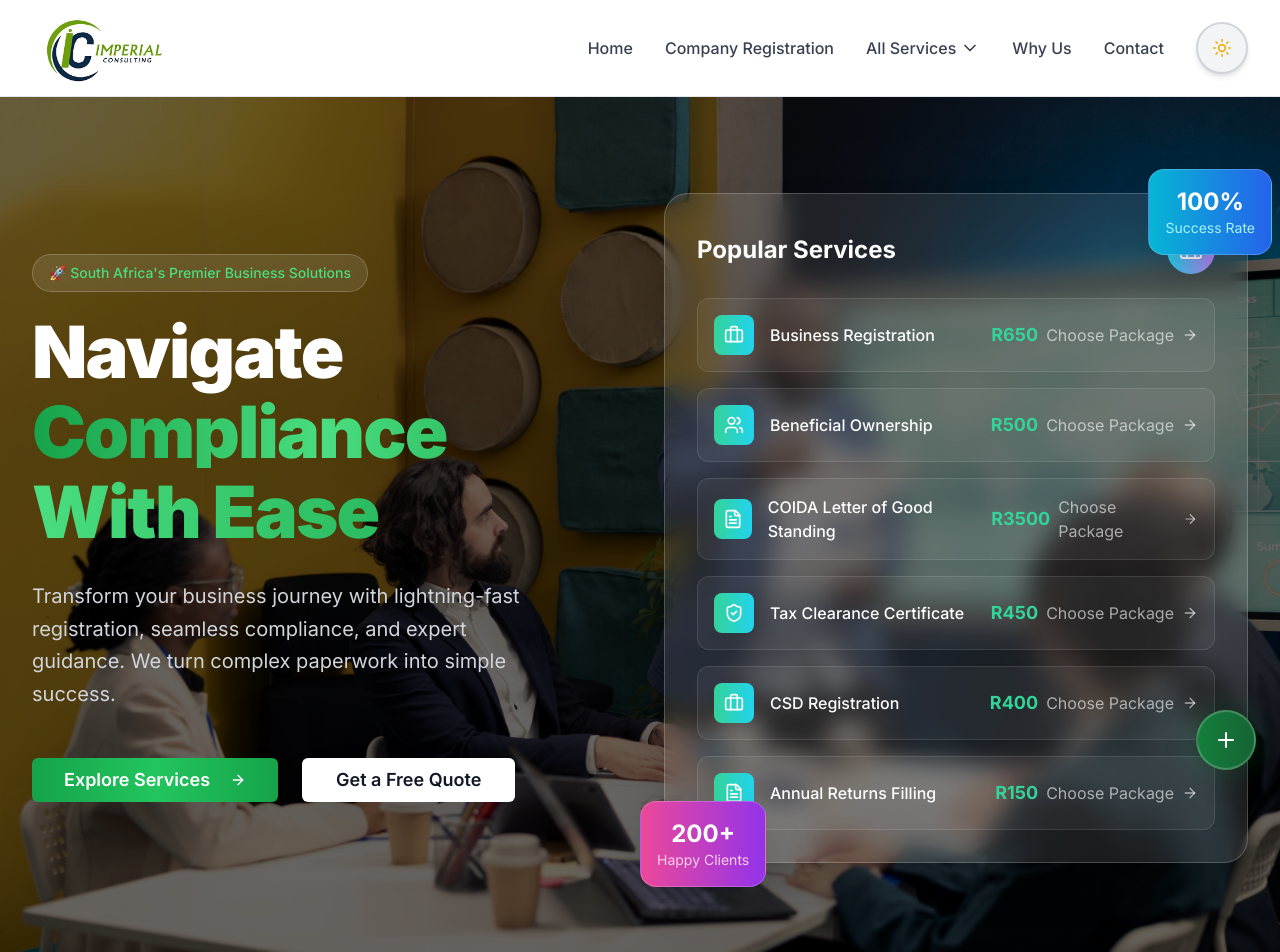
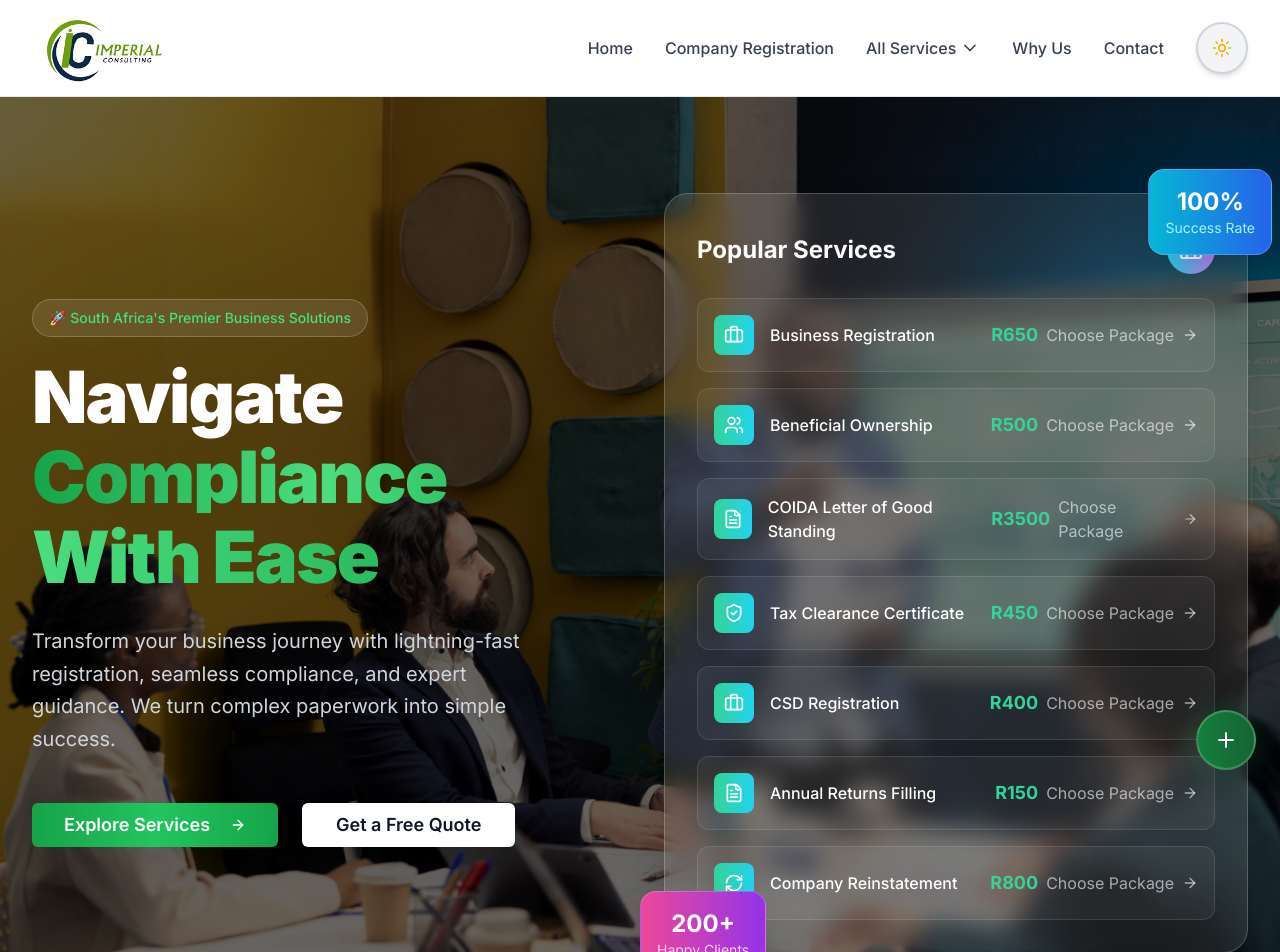
Before and after one commit to banele303/imperium-consulting, a Next.js app: page / in a window 1280 px wide. Shown: the top 952 px of the page. Built offline with nearby package versions, Linux system fonts and the light colour scheme.

Commit message:
almost there

```diff
--- a/app/page.tsx
+++ b/app/page.tsx
@@ -1,7 +1,7 @@
 "use client"
 
 import { motion } from "framer-motion"
-import { ArrowRight, CheckCircle, Phone, Mail, MapPin, Users, Award, Clock, Briefcase, FileText, ShieldCheck, Star, Target, Eye } from "lucide-react"
+import { ArrowRight, CheckCircle, Phone, Mail, MapPin, Users, Award, Clock, Briefcase, FileText, ShieldCheck, Star, Target, Eye, RefreshCw } from "lucide-react"
 import { Button } from "@/components/ui/button"
 import { Card, CardContent, CardHeader, CardTitle } from "@/components/ui/card"
 import Link from "next/link"
@@ -30,6 +30,7 @@ const services = [
     { title: "Tax Clearance Certificate", price: "R450", icon: ShieldCheck },
     { title: "CSD Registration", price: "R400", icon: Briefcase },
     { title: "Annual Returns Filling", price: "R150", icon: FileText },
+    { title: "Company Reinstatement", price: "R800", icon: RefreshCw },
 ];
 
 const whyChooseUs = [
@@ -265,6 +266,31 @@ export default function HomePage() {
                         <span className="text-emerald-400 font-bold text-lg mr-2">R150</span>
                         <a
                           href="https://wa.me/27634345345?text=I'm%20interested%20in%20your%20company%20registration%20package"
+                          target="_blank"
+                          rel="noopener noreferrer"
+                          className="text-white/60 group-hover:text-white group-hover:translate-x-1 transition-all duration-300 flex items-center"
+                        >
+                          <span className="mr-2">Choose Package</span>
+                          <ArrowRight className="h-4 w-4" />
+                        </a>
+                      </div>
+                    </motion.div>
+                    <motion.div
+                      initial={{ opacity: 0, x: 20 }}
+                      animate={{ opacity: 1, x: 0 }}
+                      transition={{ delay: 1.2, duration: 0.4 }}
+                      className="group flex items-center justify-between p-4 bg-white/5 hover:bg-white/10 rounded-xl border border-white/10 hover:border-white/20 transition-all duration-300 cursor-pointer"
+                    >
+                      <div className="flex items-center">
+                        <div className="w-10 h-10 bg-gradient-to-r from-emerald-400 to-cyan-400 rounded-lg flex items-center justify-center mr-4 group-hover:scale-110 transition-transform duration-300">
+                          <RefreshCw className="h-5 w-5 text-white" />
+                        </div>
+                        <span className="text-white font-medium group-hover:text-cyan-300 transition-colors duration-300">Company Reinstatement</span>
+                      </div>
+                      <div className="flex items-center">
+                        <span className="text-emerald-400 font-bold text-lg mr-2">R800</span>
+                        <a
+                          href="https://wa.me/27634345345?text=I'm%20interested%20in%20your%20company%20reinstatement%20service"
                           target="_blank"
                           rel="noopener noreferrer"
                           className="text-white/60 group-hover:text-white group-hover:translate-x-1 transition-all duration-300 flex items-center"
--- a/app/services/company-reinstatement/page.tsx
+++ b/app/services/company-reinstatement/page.tsx
@@ -79,8 +79,8 @@ export default function CompanyReinstatementPage() {
               <CardContent className="space-y-6">
                   <div className='p-4 rounded-lg border border-green-500 bg-green-50'>
                     <h4 className="font-bold text-lg text-gray-800">Re-instatement Service</h4>
-                    <p className="text-3xl font-bold text-green-600 my-2">R2,300</p>
-                    <p className="text-sm text-gray-600">Fee excludes outstanding annual return penalties.</p>
+                    <p className="text-3xl font-bold text-green-600 my-2">R800</p>
+                    <p className="text-sm text-gray-600">Professional company reinstatement service.</p>
                     <Button className="w-full mt-4 bg-green-600 hover:bg-green-700 text-white">
                       Start Re-instatement
                     </Button>
--- a/components/navbar.tsx
+++ b/components/navbar.tsx
@@ -14,6 +14,7 @@ const services = [
   { name: "Tax Clearance Certificate", href: "/services/tax-clearance", description: "Obtain your tax clearance certificate." },
   { name: "CSD Registration", href: "/services/csd-registration", description: "Register on the Central Supplier Database." },
   { name: "Annual Returns Filling", href: "/services/annual-returns", description: "File your company's annual returns." },
+  { name: "Company Reinstatement", href: "/services/company-reinstatement", description: "Restore your deregistered company status." },
 ]
 
 export default function Navbar() {
@@ -118,7 +119,7 @@ export default function Navbar() {
               <div className="relative">
                 <button
                   onClick={() => setIsServicesOpen(!isServicesOpen)}
-                  className="w-full text-left flex items-center justify-between text-gray-700 hover:bg-gray-50 block px-3 py-2 rounded-md text-base font-medium"
+                  className="w-full text-left flex items-center justify-between text-gray-700 dark:text-gray-300 hover:bg-gray-50 dark:hover:bg-gray-800 px-3 py-2 rounded-md text-base font-medium transition-colors"
                 >
                   All Services <ChevronDown className={`ml-1 h-5 w-5 transition-transform ${isServicesOpen ? 'rotate-180' : ''}`} />
                 </button>
@@ -128,7 +129,7 @@ export default function Navbar() {
                       <Link
                         key={service.name}
                         href={service.href}
-                        className="text-gray-600 hover:bg-gray-50 block px-3 py-2 rounded-md text-sm font-medium"
+                        className="text-gray-600 dark:text-gray-400 hover:bg-gray-50 dark:hover:bg-gray-800 block px-3 py-2 rounded-md text-sm font-medium transition-colors"
                       >
                         {service.name}
                       </Link>
@@ -136,10 +137,10 @@ export default function Navbar() {
                   </div>
                 )}
               </div>
-              <Link href="/about" className="text-gray-700 hover:bg-gray-50 block px-3 py-2 rounded-md text-base font-medium">
+              <Link href="/about" className="text-gray-700 dark:text-gray-300 hover:bg-gray-50 dark:hover:bg-gray-800 block px-3 py-2 rounded-md text-base font-medium transition-colors">
                 Why Us
               </Link>
-              <Link href="/contact" className="text-gray-700 hover:bg-gray-50 block px-3 py-2 rounded-md text-base font-medium">
+              <Link href="/contact" className="text-gray-700 dark:text-gray-300 hover:bg-gray-50 dark:hover:bg-gray-800 block px-3 py-2 rounded-md text-base font-medium transition-colors">
                 Contact
               </Link>
             </div>
```
Also changed, not shown: 1 other file (tests, documents, lock files or other folders).
